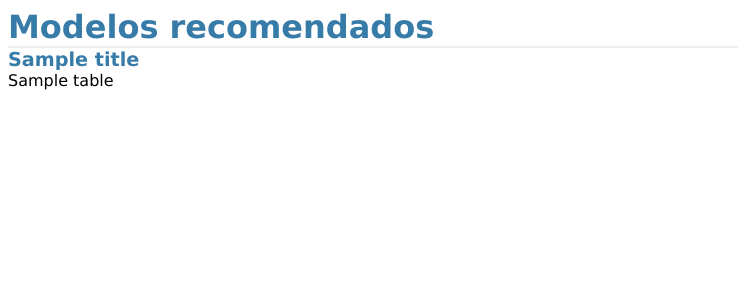
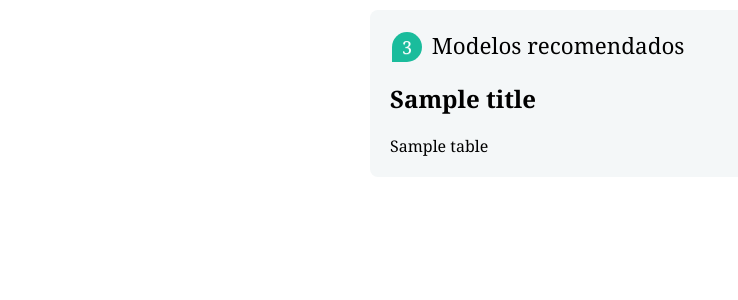
Before and after one commit to prealfer/TFM_Recomendador_de_automoviles, a Flask app: template CarRecommender/templates/views.html in a window 1280 px wide. Shown: the top 300 px of the page, without its empty margins (0-738 px from the left). Run offline with Flask 2, Linux system fonts and the light colour scheme; the template is opened without the code that fills it: most values are stand-ins (such as "Sample title", 1, 10 or a date in 2020).

Commit message:
Views.html modificado para dar formato a la tabla resultado. Index quitado. Faltaría meter la marca de cada modelo recomendado.

```diff
--- a/CarRecommender/run.py
+++ b/CarRecommender/run.py
@@ -11,31 +11,31 @@ def index():
 
 @app.route("/result",methods = ['POST', 'GET'])
 def result():
+
+    #Variables locales
     data_vector = []
+    data_vector_ord = []
+    lista_ordenes = [1,2,11,14,6,5,13,0,10,12,8,4,15,9,3,16,7]
+
     if request.method == 'POST':
+
+        #Recuperacion de los params/datos del formulario
         for value in request.form.values():
             data_vector.append(float(value))
 
-        for value,key in request.form.iteritems():
-            print(value,key)
+        #Ordenacion de los datos para poder ser calculadas las distancias
+        for orden in lista_ordenes:
+            data_vector_ord.append(data_vector[orden])
 
-        d0 = data_vector[0]
-        d1 = data_vector[1]
+        #Trazas
+        print(data_vector)
+        print(data_vector_ord)
 
-        data_vector.remove(d0)
-        data_vector.remove(d1)
+        #Calculo de las recomendaciones
+        data = recomienda_20F(data_vector_ord)
 
-        data_vector.insert(0,d0)
-        data_vector.insert(0,d1)
-
-        print(data_vector)
-
-        data = recomienda_20F(data_vector)
-        #data = recomienda_20([1,1,1,0,0,0,1,1,0,1,0,1,0,0,1,1,0])
-
-        #return render_template('views.html',tables=[data.to_html(classes='female', bold_rows=True)],titles=['Recomendacion','coches'])
+        return render_template('views.html',tables=[data.to_html(index=False)],titles=['Recomendacion'])
 
 
-        return render_template('views.html',tables=[data.to_html()],titles=['Recomendacion'])
 if __name__ == "__main__":
     app.run(debug=True)
--- a/CarRecommender/templates/student.html
+++ b/CarRecommender/templates/student.html
@@ -2,7 +2,7 @@
     <head>
         <style>
 
-            .form-style-5{
+        .form-style-5{
             max-width: 500px;
             padding: 10px 20px;
             background: #f4f7f8;
@@ -472,7 +472,7 @@
                  name="Puertas" value="0.85" checked="checked">
                 <label for="contactChoice2">Indiferente</label>
               </fieldset>
-              <legend><span class="number">2</span> Click on Buscar!</legend>
+              <legend><span class="number">2</span> Click en Buscar!</legend>
               <input type="submit" value="Buscar!"/>
           </form>
         </div>
--- a/CarRecommender/templates/views.html
+++ b/CarRecommender/templates/views.html
@@ -1,10 +1,70 @@
 <!doctype html>
 <title>Simple tables</title>
-<link rel=stylesheet type=text/css href="{{ url_for('static', filename='style.css') }}">
-<div class=page>
-  <h1>Modelos recomendados</h1>
-  {% for table in tables %}
+<head>
+    <style>
+        .form-style-5{
+            max-width: 500px;
+            padding: 10px 20px;
+            background: #f4f7f8;
+            margin: 10px auto;
+            padding: 20px;
+            background: #f4f7f8;
+            border-radius: 8px;
+            font-family: Georgia, "Times New Roman", Times, serif;
+        }
+
+        .form-style-5 legend {
+            font-size: 1.4em;
+            margin-bottom: 10px;
+        }
+        .form-style-5 label {
+            display: block;
+            margin-bottom: 8px;
+        }
+
+        .form-style-5 .number {
+            background: #1abc9c;
+            color: #fff;
+            height: 30px;
+            width: 30px;
+            display: inline-block;
+            font-size: 0.8em;
+            margin-right: 4px;
+            line-height: 30px;
+            text-align: center;
+            text-shadow: 0 1px 0 rgba(255,255,255,0.2);
+            border-radius: 15px 15px 15px 0px;
+        }
+        table {
+            color: #333;
+            font-family: Helvetica, Arial, sans-serif;
+            width: 99%;
+            border-collapse:
+            collapse; border-spacing: 0;
+        }
+
+        td, th {
+            border: 1px solid transparent; /* No more visible border */
+            height: 30px;
+            transition: all 0.3s;  /* Simple transition for hover effect */
+        }
+
+        th {
+            background: #1abc9c;  /* Darken header a bit */
+            font-weight: bold;
+        }
+
+        td {
+            background: #f4f7f8;
+            text-align: center;
+        }
+
+    </style>
+</head>
+  <div class="form-style-5">
+      <legend><span class="number">3</span> Modelos recomendados</legend>
+    {% for table in tables %}
     <h2>{{titles[loop.index]}}</h2>
     {{ table|safe }}
   {% endfor %}
-</div>
+   </div>
```
